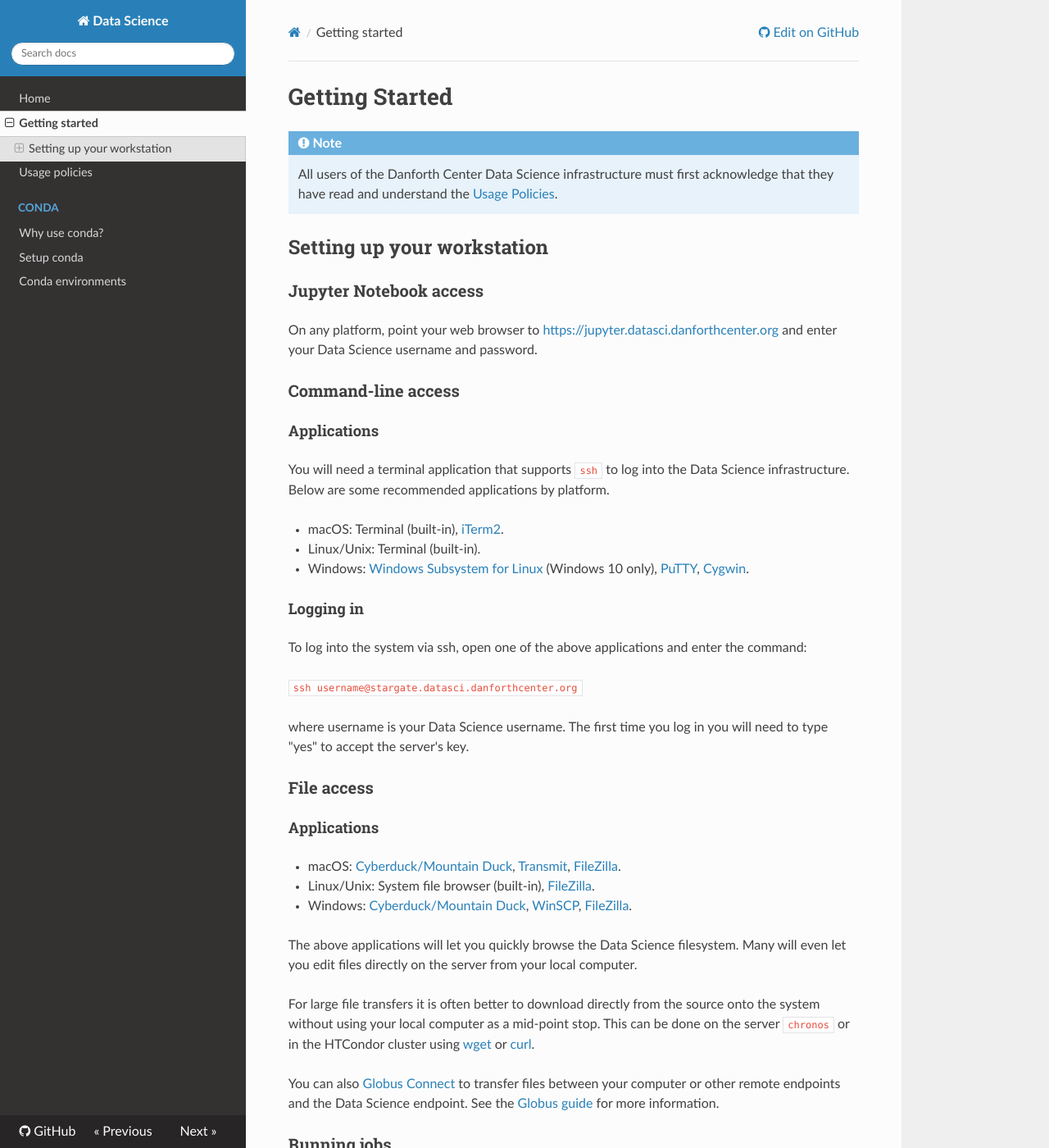
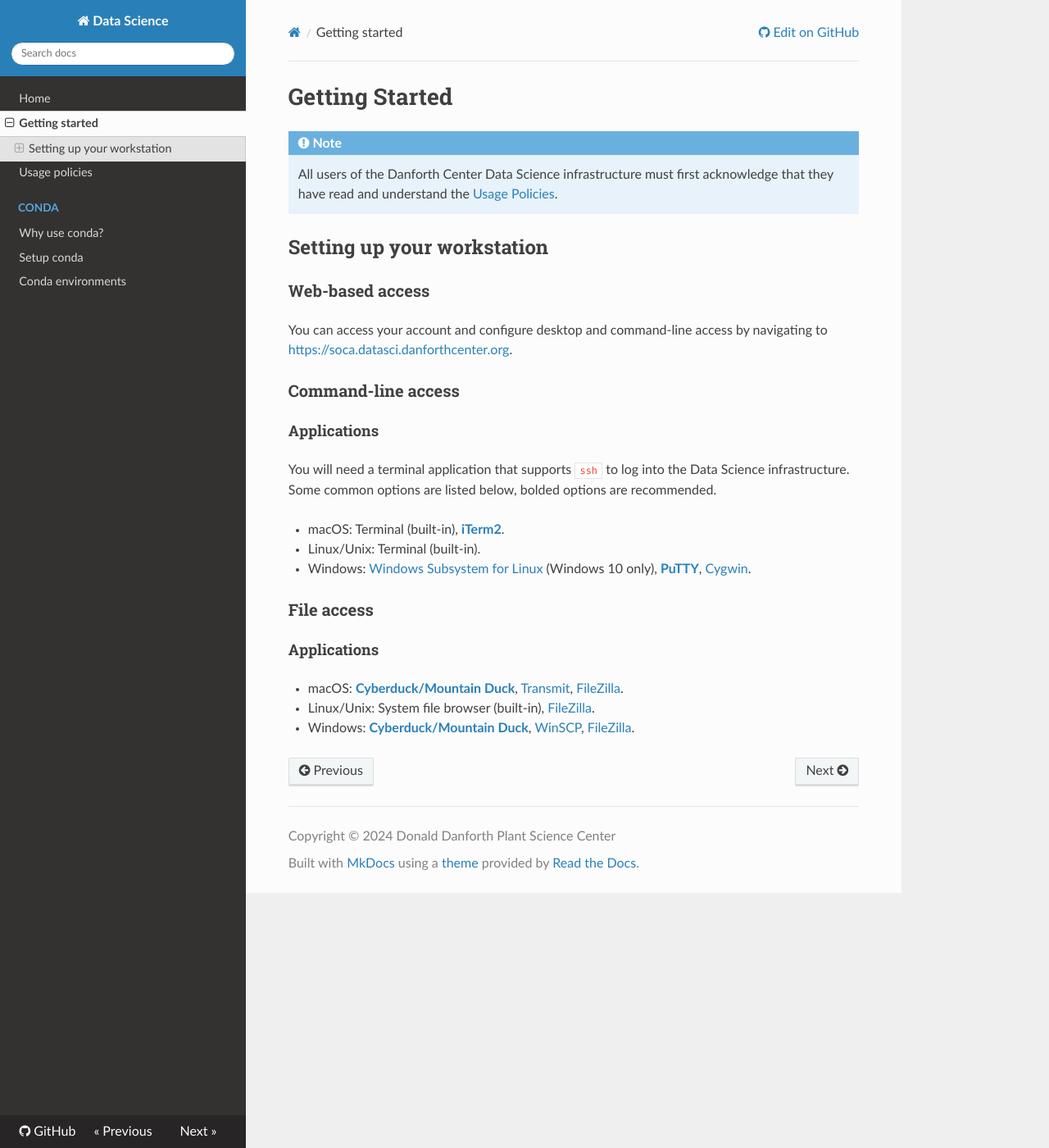
Before and after one commit to danforthcenter/datascience, an MkDocs documentation site: the page built from docs/gettingstarted.md, in a window 1280 px wide and 1400 px high. Shown: the whole window at 82% size. Built offline with MkDocs 1.6.1, drawn with Linux system fonts in a browser that asks for light colours; nearby versions of some CDN libraries; some of the changed text lies outside the part shown.

Commit message:
Remove obsolete sections

```diff
--- a/docs/gettingstarted.md
+++ b/docs/gettingstarted.md
@@ -6,53 +6,27 @@
 
 ## Setting up your workstation
 
-### Jupyter Notebook access
+### Web-based access
 
-On any platform, point your web browser to
-[https://jupyter.datasci.danforthcenter.org](https://jupyter.datasci.danforthcenter.org) and enter your Data Science
-username and password.
+You can access your account and configure desktop and command-line access by navigating to [https://soca.datasci.danforthcenter.org](https://soca.datasci.danforthcenter.org).
 
 ### Command-line access
 
 #### Applications
 
-You will need a terminal application that supports `ssh` to log into the Data Science infrastructure. Below are some
-recommended applications by platform.
+You will need a terminal application that supports `ssh` to log into the Data Science infrastructure. Some common options are listed below, bolded options are recommended.
 
-* macOS: Terminal (built-in), [iTerm2](https://www.iterm2.com).
+* macOS: Terminal (built-in), **[iTerm2](https://www.iterm2.com)**.
 * Linux/Unix: Terminal (built-in).
 * Windows: [Windows Subsystem for Linux](https://msdn.microsoft.com/en-us/commandline/wsl/install_guide)
-(Windows 10 only), [PuTTY](http://www.chiark.greenend.org.uk/~sgtatham/putty), [Cygwin](https://www.cygwin.com).
-
-#### Logging in
-
-To log into the system via ssh, open one of the above applications and enter the command:
-
-`ssh username@stargate.datasci.danforthcenter.org`
-
-where username is your Data Science username. The first time you log in you will need to type "yes" to accept the
-server's key.
+(Windows 10 only), **[PuTTY](http://www.chiark.greenend.org.uk/~sgtatham/putty)**, [Cygwin](https://www.cygwin.com).
 
 ### File access
 
 #### Applications
 
-* macOS: [Cyberduck/Mountain Duck](https://cyberduck.io), [Transmit](https://panic.com/transmit),
+* macOS: **[Cyberduck/Mountain Duck](https://cyberduck.io)**, [Transmit](https://panic.com/transmit),
 [FileZilla](https://filezilla-project.org).
 * Linux/Unix: System file browser (built-in), [FileZilla](https://filezilla-project.org).
-* Windows: [Cyberduck/Mountain Duck](https://cyberduck.io), [WinSCP](https://winscp.net/eng/download.php),
+* Windows: **[Cyberduck/Mountain Duck](https://cyberduck.io)**, [WinSCP](https://winscp.net/eng/download.php),
 [FileZilla](https://filezilla-project.org).
-
-The above applications will let you quickly browse the Data Science filesystem. Many will even let you edit files
-directly on the server from your local computer.
-
-For large file transfers it is often better to download directly from the source onto the system without using your
-local computer as a mid-point stop. This can be done on the server `chronos` or in the HTCondor cluster using
-[wget](https://www.gnu.org/software/wget/manual/wget.html) or [curl](https://curl.haxx.se/docs/manpage.html).
-
-You can also [Globus Connect](https://www.globus.org) to transfer files between your computer or other remote
-endpoints and the Data Science endpoint. See the [Globus guide](globus.md) for more information.
-
-### Running jobs
-
-See the [HTCondor guide](htcondor.md) for more information.
```
